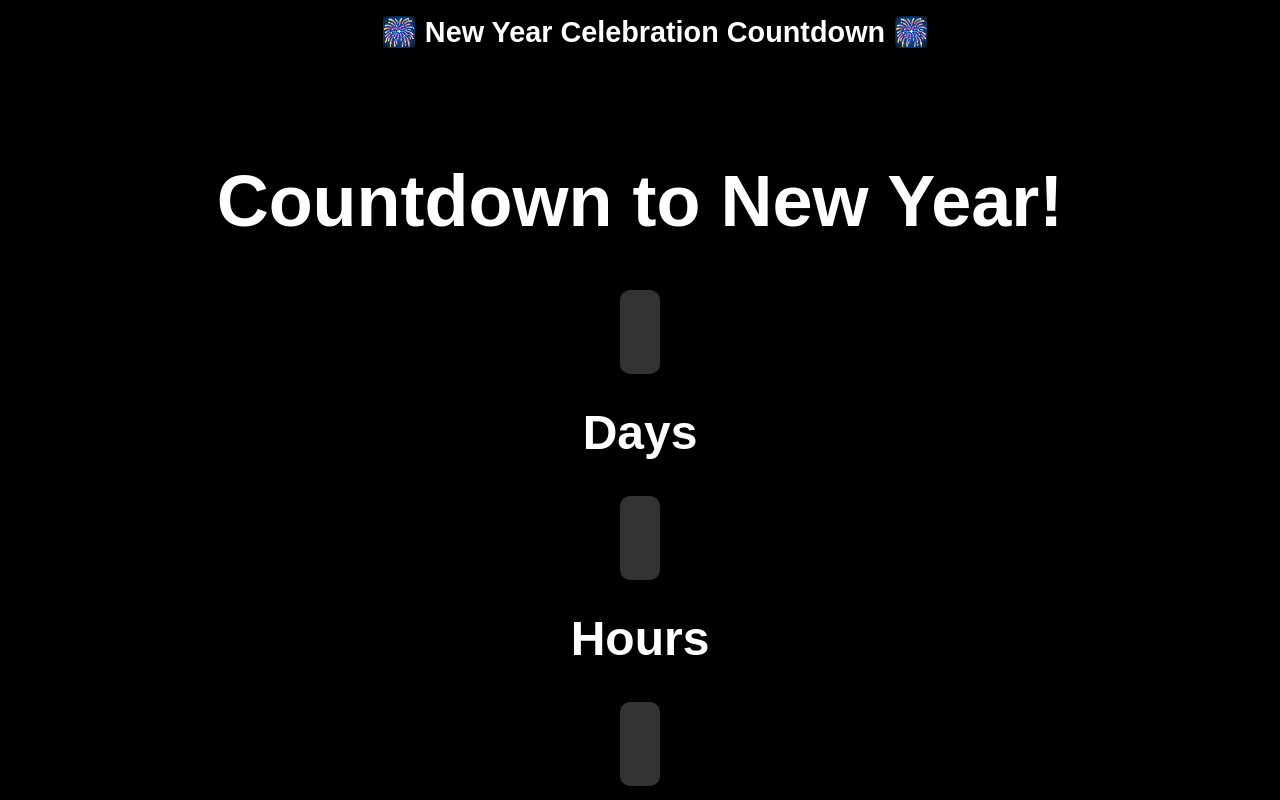
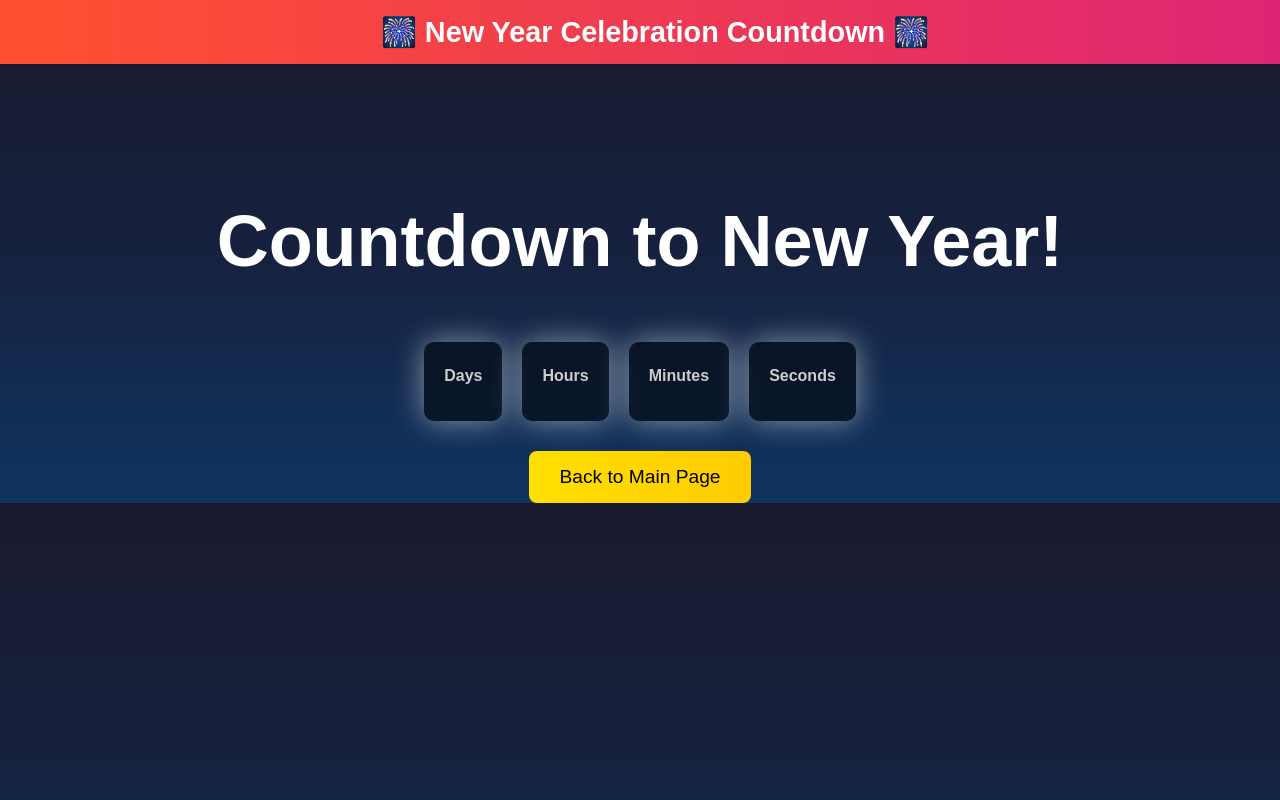
Before and after one commit to Nitya39/nitya39.github.io, a plain HTML site: page year/index.html in a window 1280 px wide. Shown: the top 800 px of the page. Drawn offline with Linux system fonts and the light colour scheme.

Commit message:
Update styles.css

```diff
--- a/year/styles.css
+++ b/year/styles.css
@@ -1,11 +1,12 @@
 /* General Styles */
 body {
-    font-family: 'Poppins', sans-serif;
+  font-family: "Poppins", sans-serif;
   margin: 0;
   padding: 0;
-    background-color: #000;
+  background: linear-gradient(to bottom, #1a1a2e, #16213e, #0f3460);
   color: #fff;
   text-align: center;
+  overflow: hidden;
 }
 
 /* Snowfall Effect */
@@ -25,7 +26,7 @@ body {
   top: -10px;
   background-color: #ffffff;
   border-radius: 50%;
-    opacity: 0.9;
+  opacity: 0.8;
   pointer-events: none;
   animation: fall linear infinite;
 }
@@ -41,19 +42,82 @@ body {
   }
 }
 
-  /* Countdown Styles */
+/* Navbar */
+.navbar {
+  position: fixed;
+  top: 0;
+  left: 0;
+  width: 100%;
+  padding: 15px;
+  background: linear-gradient(to right, #ff512f, #dd2476);
+  box-shadow: 0 2px 5px rgba(0, 0, 0, 0.2);
+  z-index: 9999;
+}
+
+.navbar .logo {
+  font-size: 1.8rem;
+  font-weight: 600;
+  color: #fff;
+}
+
+/* Countdown Section */
 .countdown {
-    margin-top: 20vh;
+  margin-top: 25vh;
   font-size: 3rem;
   font-weight: 700;
+  color: #fff;
 }
 
-  .countdown span {
+#timer {
+  display: flex;
+  justify-content: center;
+  margin-top: 20px;
+}
+
+.time-box {
+  margin: 0 10px;
+  background: rgba(0, 0, 0, 0.5);
   padding: 20px;
-    background-color: #333;
   border-radius: 10px;
-    margin: 5px;
+  box-shadow: 0 0 15px rgba(255, 255, 255, 0.3);
+  animation: glow 2s infinite;
+}
+
+@keyframes glow {
+  0%, 100% {
+    box-shadow: 0 0 15px rgba(255, 255, 255, 0.3);
+  }
+  50% {
+    box-shadow: 0 0 30px rgba(255, 255, 255, 0.5);
+  }
+}
+
+.time-box span {
+  display: block;
   font-size: 2.5rem;
+  color: #ffdf00;
+}
+
+.time-box p {
+  font-size: 1rem;
+  color: #ccc;
+  margin-top: 5px;
+}
+
+#back-button {
+  margin-top: 30px;
+  padding: 15px 30px;
+  background: linear-gradient(to right, #ffdf00, #ffcc00);
+  color: #000;
+  font-size: 1.2rem;
+  border: none;
+  border-radius: 8px;
+  cursor: pointer;
+  transition: all 0.3s ease;
+}
+
+#back-button:hover {
+  transform: scale(1.1);
 }
 
 /* Celebration Popup */
@@ -62,22 +126,29 @@ body {
   top: 50%;
   left: 50%;
   transform: translate(-50%, -50%);
-    background: rgba(0, 0, 0, 0.8);
-    padding: 20px;
-    border-radius: 10px;
+  background: linear-gradient(to bottom, #ff512f, #dd2476);
+  padding: 30px;
+  border-radius: 15px;
+  text-align: center;
+  color: #fff;
   display: none;
   z-index: 10000;
+  box-shadow: 0 0 30px rgba(0, 0, 0, 0.7);
 }
 
 .celebration-popup h1 {
-    color: #ffdf00;
-    font-size: 2.5rem;
+  font-size: 3rem;
+  margin-bottom: 15px;
+}
+
+.celebration-popup p {
+  font-size: 1.2rem;
   margin-bottom: 20px;
 }
 
 .celebration-popup button {
   padding: 10px 20px;
-    background-color: #ffdf00;
+  background: #ffdf00;
   color: #000;
   border: none;
   border-radius: 5px;
@@ -86,22 +157,16 @@ body {
 }
 
 .celebration-popup button:hover {
-    background-color: #ffcc00;
+  background: #ffc800;
 }
 
-  /* Navbar */
-  .navbar {
+/* Fireworks */
+canvas#fireworks {
   position: fixed;
   top: 0;
   left: 0;
   width: 100%;
-    padding: 15px;
-    background: rgba(0, 0, 0, 0.8);
-    z-index: 9999;
+  height: 100%;
+  pointer-events: none;
+  z-index: 9000;
 }
-
-  .navbar .logo {
-    font-size: 1.8rem;
-    font-weight: 600;
-    color: #fff;
-  }
```
Lines whose indentation alone changed are shown as unchanged.
